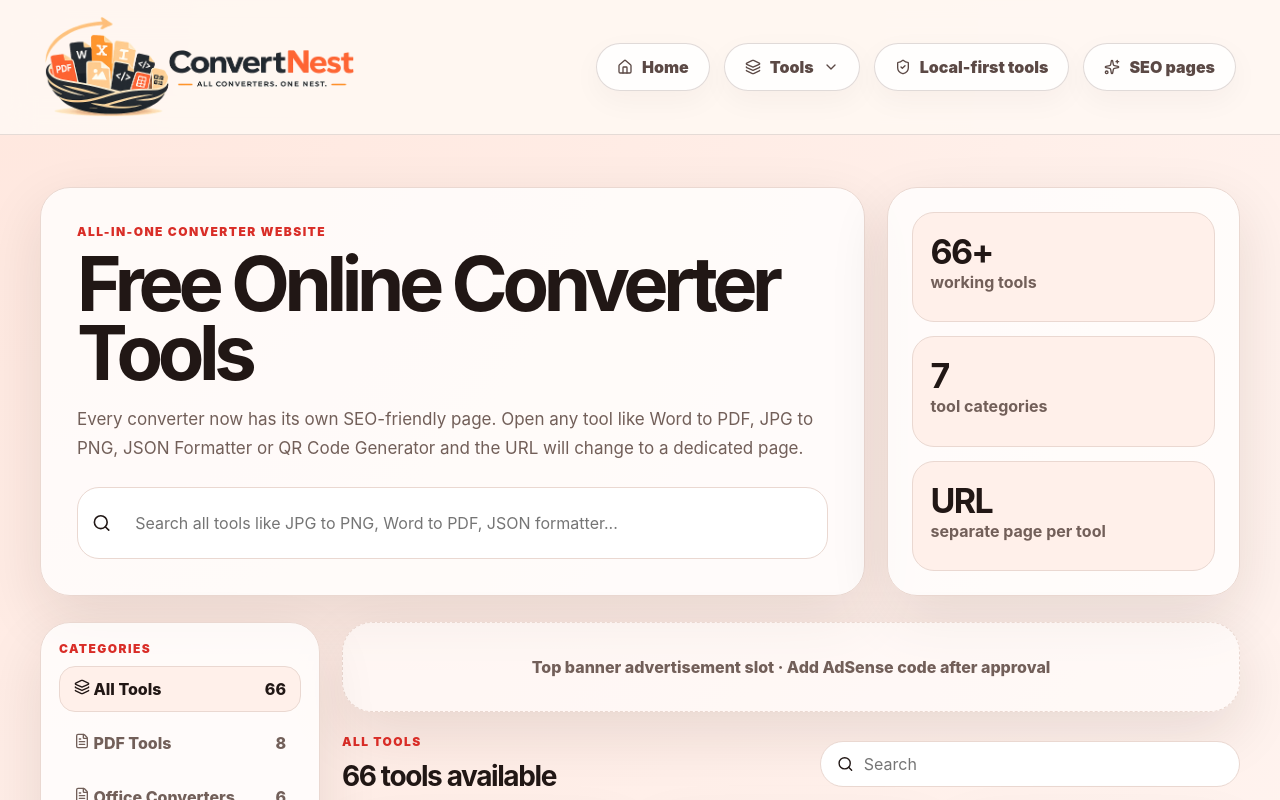
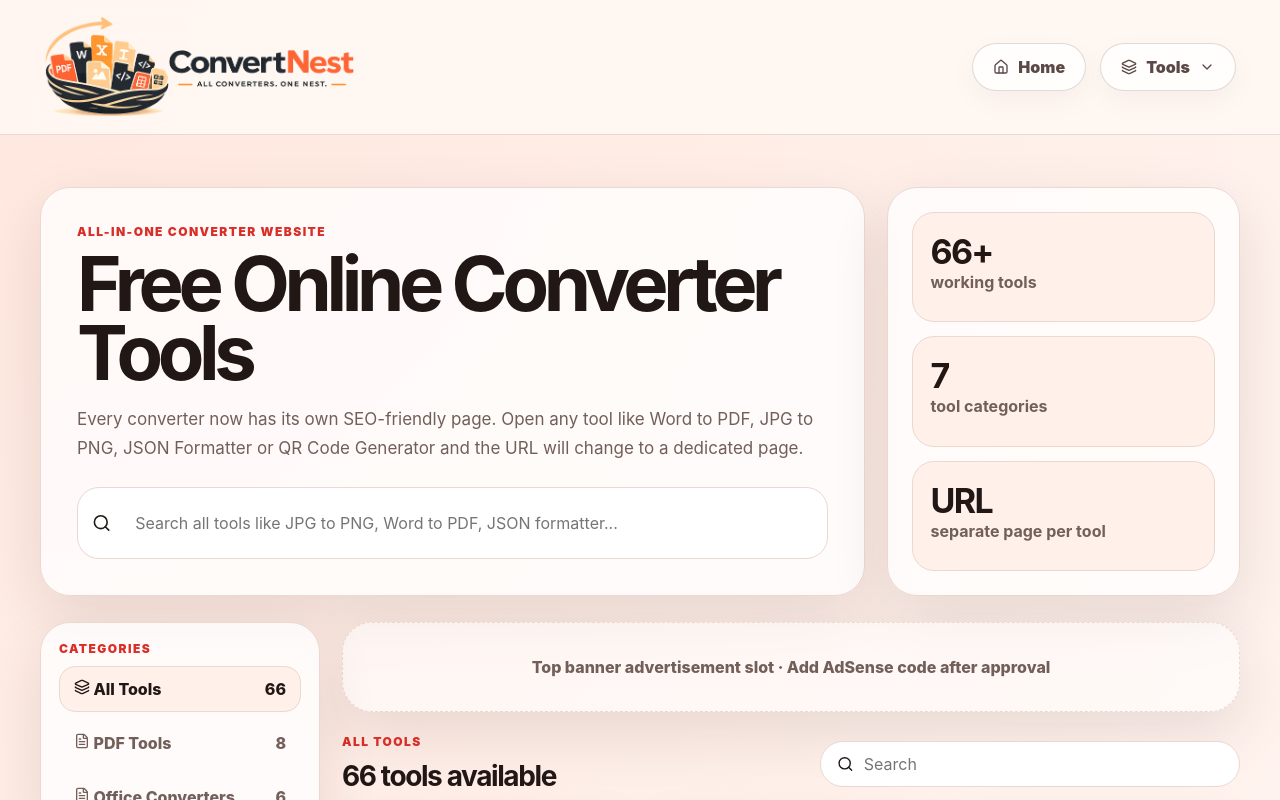
Before and after one commit to Prasad6008/convertnest, a React (Vite) app in the folder client/: page / in a window 1280 px wide. Shown: the top 800 px of the page. Built offline with nearby package versions, Linux system fonts and the light colour scheme.

Commit message:
Update App.jsx

```diff
--- a/client/src/App.jsx
+++ b/client/src/App.jsx
@@ -555,13 +555,14 @@ function Header() {
             ) : null}
           </div>
 
-          <span className="header-pill hide-on-mobile">
+          {/* <span className="header-pill hide-on-mobile">
             <ShieldCheck size={16} /> Local-first tools
-          </span>
+          </span> */}
 
-          <span className="header-pill hide-on-mobile">
+          {/* <span className="header-pill hide-on-mobile">
             <Sparkles size={16} /> SEO pages
-          </span>
+          </span> */}
+
         </nav>
       </div>
     </header>
```
